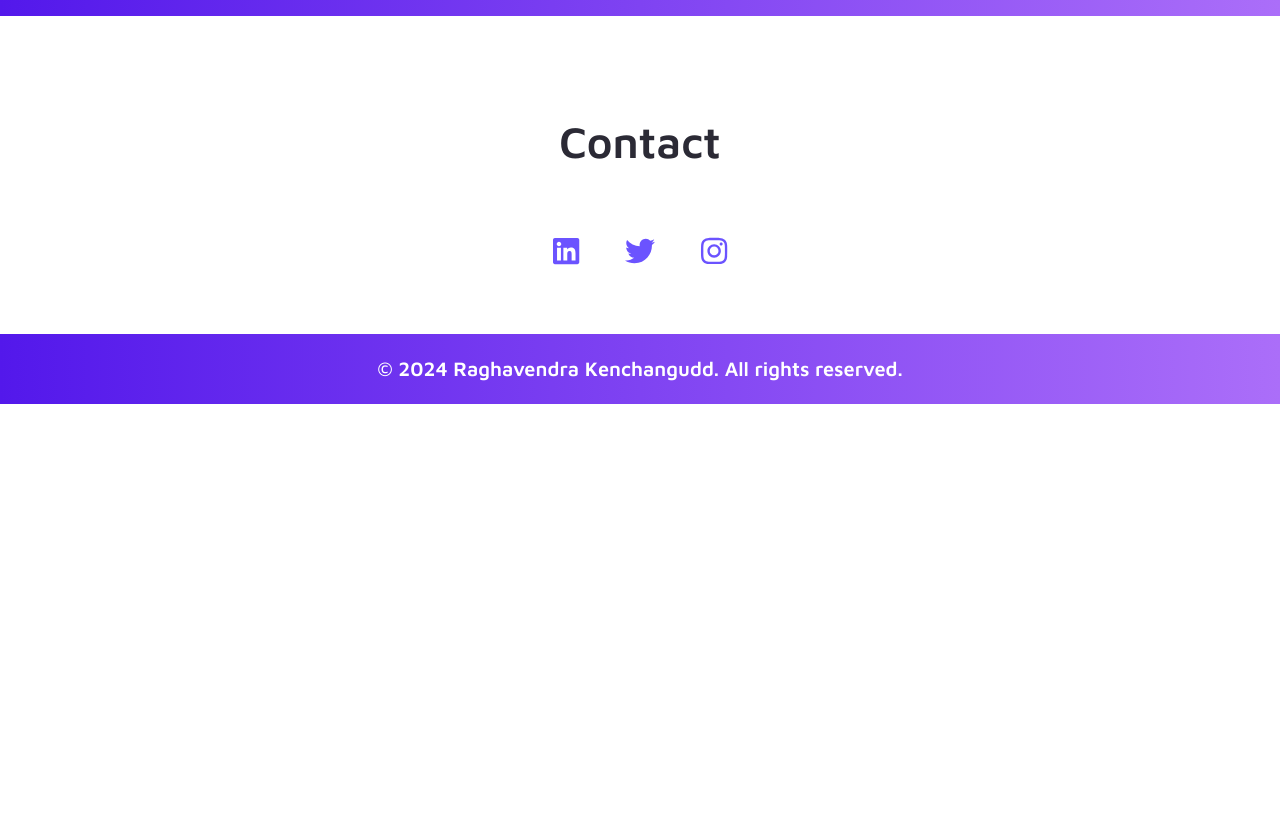
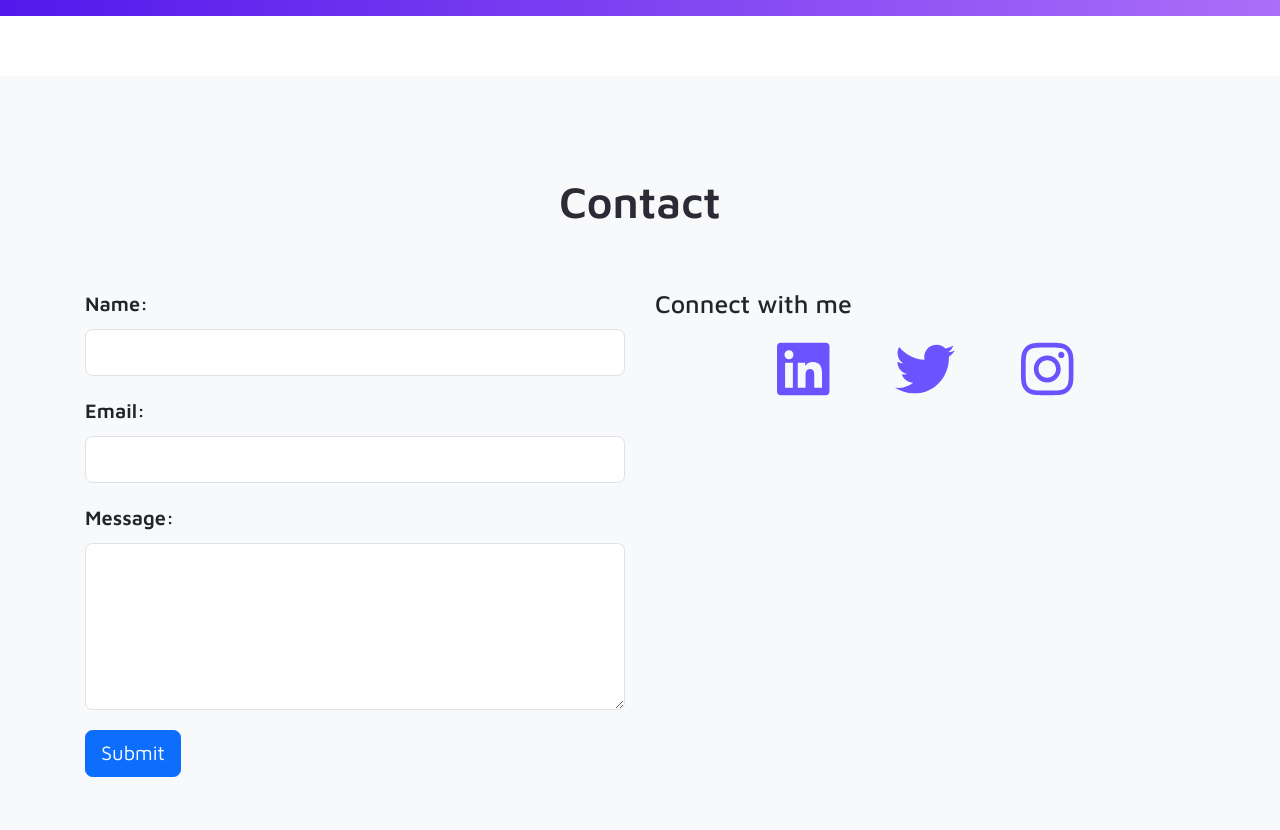
Before and after one commit to Raghavendra15437/resume_javadeveloper.github.io, a plain HTML site: page index.html in a window 1280 px wide. Shown: the part 1600-2430 px from the top of the page. Before the commit the page ends 2004 px from the top, so only its background shows below. Drawn offline with nearby package versions, Linux system fonts and the light colour scheme.

Commit message:
Add files via upload

```diff
--- a/index.html
+++ b/index.html
@@ -6,21 +6,22 @@
   <meta name="viewport" content="width=device-width, initial-scale=1.0">
   <title>Raghavendra K - Java Developer</title>
 
+
   <!-- Meta tags for SEO -->
   <meta name="description"
     content="Sangamesh Myageri. Web Developer specializing in building exceptional digital experiences. Explore my projects and contact me for more information.">
   <meta name="keywords" content="Sangamesh Myageri, Web Developer, Web Developer, Portfolio, Projects, Contact">
   <meta name="author" content="Sangamesh Myageri">
   <meta name="robots" content="index, follow">
-  <link rel="canonical" href="https://sangamesh-myageri.github.io/">
-  <link rel="image_src" href="https://sangamesh-myageri.github.io/images/profile-Photoroom.jpg" />
+  <!-- <link rel="canonical" href="https://sangamesh-myageri.github.io/"> -->
+  <!-- <link rel="image_src" href="https://sangamesh-myageri.github.io/images/profile-Photoroom.jpg" /> -->
 
   <!-- Open Graph meta tags for social media -->
-  <meta property="og:title" content="Raghavendra Myageri - Web Developer">
+  <meta property="og:title" content="Raghavendra K - Java Developer">
   <meta property="og:description"
     content="Sangamesh Myageri. Web Developer specializing in building exceptional digital experiences. Explore my projects and contact me for more information.">
-  <meta property="og:image" content="https://sangamesh-myageri.github.io/images/profile-Photoroom.jpg">
-  <meta property="og:url" content="https://sangamesh-myageri.github.io/">
+  <!-- <meta property="og:image" content="https://sangamesh-myageri.github.io/images/profile-Photoroom.jpg"> -->
+  <!-- <meta property="og:url" content="https://sangamesh-myageri.github.io/"> -->
   <meta property="og:type" content="website">
 
   <!-- Twitter meta tags -->
@@ -28,7 +29,7 @@
   <meta name="twitter:title" content="Sangamesh Myageri - Web Developer">
   <meta name="twitter:description"
     content="Sangamesh Myageri. Web Developer specializing in building exceptional digital experiences. Explore my projects and contact me for more information.">
-  <meta name="twitter:image" content="https://sangamesh-myageri.github.io/images/profile-Photoroom.jpg">
+  <!-- <meta name="twitter:image" content="https://sangamesh-myageri.github.io/images/profile-Photoroom.jpg"> -->
 
   <link rel="preconnect" href="https://fonts.googleapis.com">
   <link rel="preconnect" href="https://fonts.gstatic.com" crossorigin>
@@ -44,12 +45,12 @@
     crossorigin="anonymous"></script>
 
   <!-- Schema.org structured data -->
-  <script type="application/ld+json">
+  <!-- <script type="application/ld+json">
   {
     "@context": "https://schema.org",
     "@type": "Person",
-    "name": "Sangamesh Myageri",
-    "jobTitle": "Web Developer",
+    "name": "Raghavendra Kenchangudd",
+    "jobTitle": "Java Developer",
     "url": "https://sangamesh-myageri.github.io",
     "sameAs": [
       "https://www.linkedin.com/in/sangameshmyageri/",
@@ -59,7 +60,7 @@
     "image": "https://sangamesh-myageri.github.io/images/profile-Photoroom.jpg",
     "description": "Web Developer specializing in building exceptional digital experiences. Explore my projects and contact me for more information."
   }
-  </script>
+  </script> -->
 </head>
 
 <body>
@@ -101,12 +102,18 @@
     </div>
   </nav>
 
+  <!-- Download CV -->
   <div class="hero-banner">
     <div class="container">
       <h1>Crafting Excellence with Java Development</h1>
-      <a href="/#projects" class="cta-btn" title="Explore My Work">Explore My Work</a>
+      <!-- <a href="/#projects" style="--i:11" class=""abtbtn-box" title="Explore My Work">Explore My Work</a> -->
+      <!-- <a href="#" class="cta-btn" download title="Download My CV">Download CV</a> -->
+      <a href="#" style="--i:11" class="abtbtn-box" target="_blank">Download Resume</a>
     </div>
   </div>
+
+
+
 
   <div id="about">
     <div class="container">
@@ -291,11 +298,56 @@
       </div>
     </div> -->
   <!-- </div> -->
+ <!-- Contact Section -->
+  <section id="contact" class="py-5 bg-light" data-aos="fade-up">
+    <div class="container">
+      <h2 class="mb-5 maven-font heading text-center">Contact</h2>
+      <div class="row">
+        <div class="col-md-6 mb-4">
+          <form id="contact-form" novalidate>
+            <div class="mb-3">
+              <label for="name" class="form-label">Name:</label>
+              <input type="text" id="name" name="name" class="form-control" required aria-required="true">
+              <div class="invalid-feedback">
+                Please enter your name.
+              </div>
+            </div>
+            <div class="mb-3">
+              <label for="email" class="form-label">Email:</label>
+              <input type="email" id="email" name="email" class="form-control" required aria-required="true">
+              <div class="invalid-feedback">
+                Please enter a valid email address.
+              </div>
+            </div>
+            <div class="mb-3">
+              <label for="message" class="form-label">Message:</label>
+              <textarea id="message" name="message" rows="5" class="form-control" required aria-required="true"></textarea>
+              <div class="invalid-feedback">
+                Please enter your message.
+              </div>
+            </div>
+            <button type="submit" class="btn btn-primary">Submit</button>
+            <div id="form-feedback" class="mt-3"></div>
+          </form>
+        </div>
+        <div class="col-md-6">
+          <h5>Connect with me</h5>
+          <div id="social-media" class="mt-3">
+            <a href="https://in.linkedin.com/in/raghavendra-k-79a3b2174" target="_blank" title="Raghavendra K LinkedIn" aria-label="LinkedIn"><i
+                class="fab fa-linkedin fa-2x me-3"></i></a>
+            <a href="https://twitter.com/RaghavendraK" target="_blank" title="Raghavendra K Twitter" aria-label="Twitter"><i
+                class="fab fa-twitter fa-2x me-3"></i></a>
+            <a href="https://www.instagram.com/raghu_goodboy" target="_blank" title="Raghavendra K Instagram" aria-label="Instagram"><i
+                class="fab fa-instagram fa-2x"></i></a>
+          </div>
+        </div>
+      </div>
+    </div>
+  </section>
 
 
-
-
-  <div id="contact">
+<!-- social media links -->
+  <!-- <div id="contact">
     <div class="container">
       <h2 style="text-align: center;" class="mb-5 maven-font heading">Contact</h2>
       <div class="row">
@@ -303,7 +355,7 @@
           <div id="social-media">
             <a href="https://in.linkedin.com/in/raghavendra-k-79a3b2174" target="_blank" title="Sangamesh Myageri Linkedin"><i
                 class="fab fa-linkedin"></i></a>
-            <a href="#" target="_blank" title="Sangamesh Myageri Twitter"><i
+            <a href="#" target="_blank" ><i
                 class="fab fa-twitter"></i></a>
             <a href="https://www.instagram.com/raghu_goodboy" target="_blank" title="Sangamesh Myageri Instagram"><i
                 class="fab fa-instagram"></i></a>
@@ -311,7 +363,8 @@
         </div>
       </div>
     </div>
-  </div>
+  </div> -->
+
 
   <!-- Footer navigation for mobile -->
   <nav class="navbar fixed-bottom navbar-light bg-custom d-md-none d-lg-none">
```
